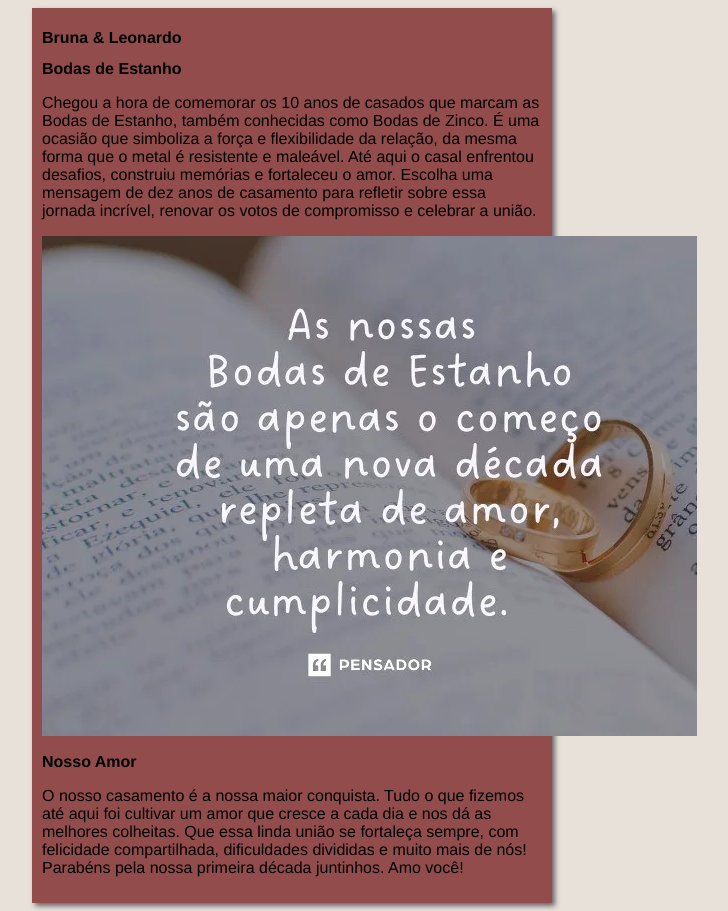
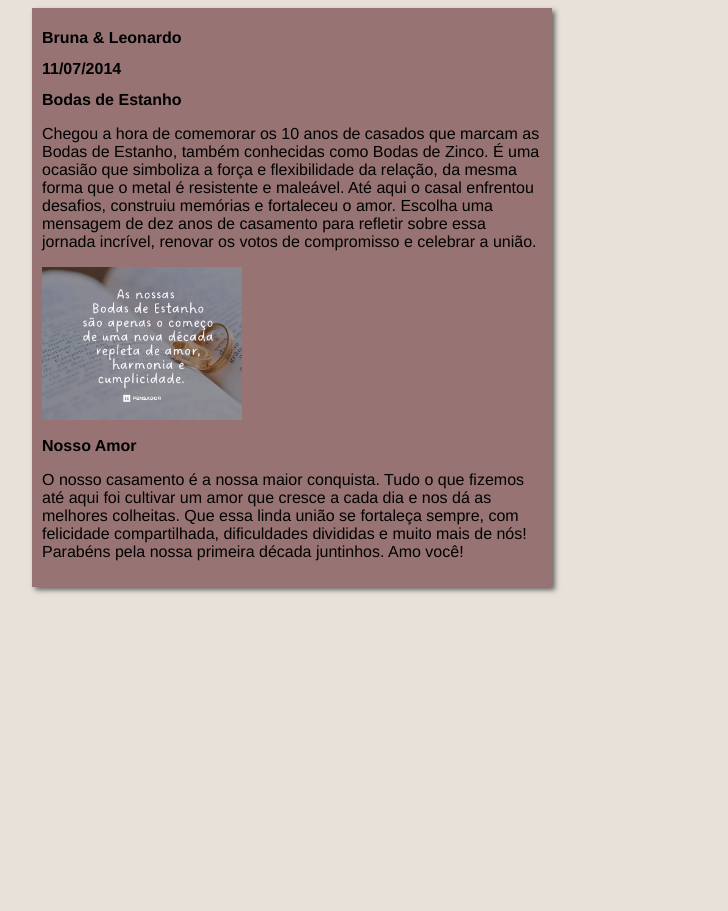
Before and after one commit to Brunarenner/10-Anos-de-nos-, a plain HTML site: page index.html in a window 1280 px wide. Shown: the whole page, without its empty margins (348-1076 px from the left). After the commit the page ends 800 px from the top, so only its background shows below. Drawn offline with Linux system fonts and the light colour scheme.

Commit message:
atualização

```diff
--- a/estilos/style.css
+++ b/estilos/style.css
@@ -6,7 +6,7 @@ body{
     background-color: rgb(231, 225, 217);
 }
 main{
-    background:rgb(146, 76, 76) ;
+    background:rgb(151, 115, 115) ;
     width: 500px;
     margin: auto;
     padding: 10px;
--- a/index.html
+++ b/index.html
@@ -11,7 +11,8 @@
 <body>
     <main>
         <header>
-            <h1>Bruna & Leonardo</h1>
+            <h1>Bruna & Leonardo
+                           <h2>11/07/2014</h2>
 
         </header>
         <article>
@@ -20,7 +21,7 @@
             <p>Chegou a hora de comemorar os 10 anos de casados que marcam as Bodas de Estanho, também conhecidas como Bodas de Zinco. É uma ocasião que simboliza a força e flexibilidade da relação, da mesma forma que o metal é resistente e maleável.
 
                 Até aqui o casal enfrentou desafios, construiu memórias e fortaleceu o amor. Escolha uma mensagem de dez anos de casamento para refletir sobre essa jornada incrível, renovar os votos de compromisso e celebrar a união.</p>
-                <img src="/fotos/10anos.webp" alt="Um Brinde a Nossa Felicidade">
+                <img src="/fotos/10anos.webp" alt="Um Brinde a Nossa Felicidade" width="200px">
         </article>
         <article>
             <h2>Nosso Amor </h2>
```
